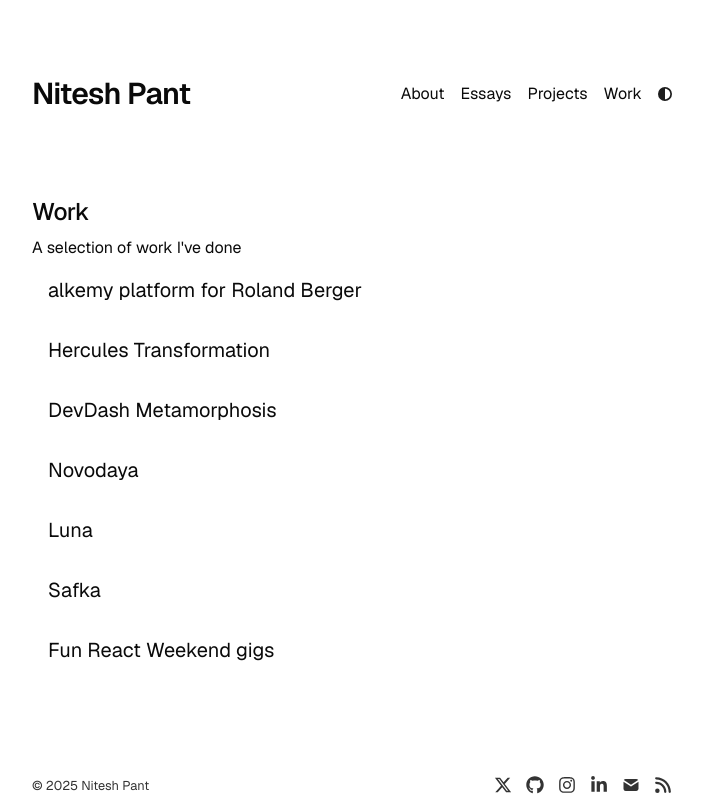
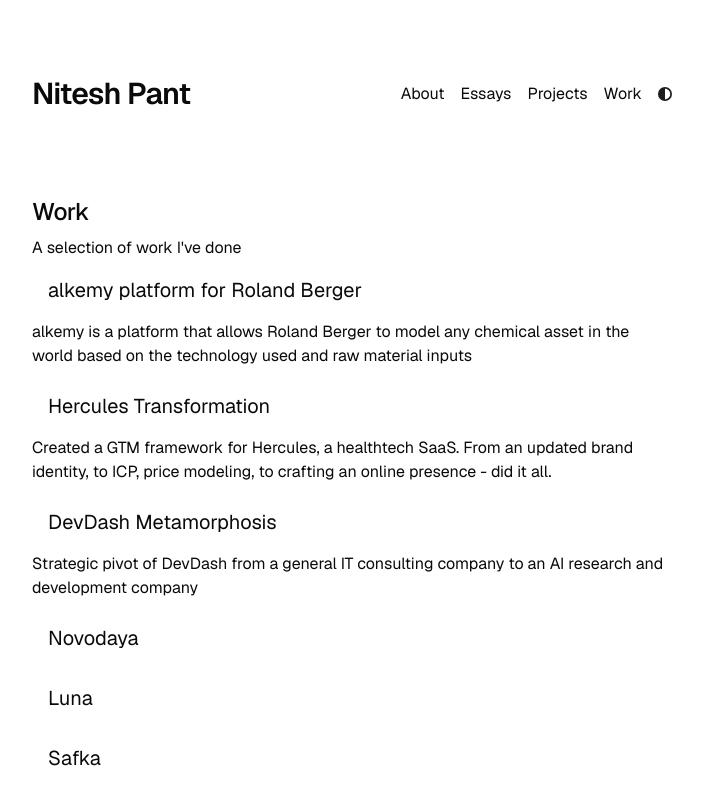
Before and after one commit to niteshpant99/niteshpant.com-site, a Next.js app: page /work in a window 1280 px wide. Shown: the top 800 px of the page, without its empty margins (288-991 px from the left). Built offline with nearby package versions, Linux system fonts and the light colour scheme.

Commit message:
updated work

```diff
--- a/app/work/page.tsx
+++ b/app/work/page.tsx
@@ -13,8 +13,11 @@ export default function Work() {
       <h1 className="mb-2 text-2xl font-medium tracking-tight">Work</h1>
       <p>A selection of work I've done</p>
       <h2 className="mb-4 pl-4 pt-4 text-xl">alkemy platform for Roland Berger</h2>
+      <p className="mb-2">alkemy is a platform that allows Roland Berger to model any chemical asset in the world based on the technology used and raw material inputs</p>
       <h2 className="mb-4 pl-4 pt-4 text-xl">Hercules Transformation</h2>
+      <p className="mb-2">Created a GTM framework for Hercules, a healthtech SaaS. From an updated brand identity, to ICP, price modeling, to crafting an online presence - did it all.</p>
       <h2 className="mb-4 pl-4 pt-4 text-xl">DevDash Metamorphosis</h2>
+      <p className="mb-2">Strategic pivot of DevDash from a general IT consulting company to an AI research and development company</p>
       <h2 className="mb-4 pl-4 pt-4 text-xl">Novodaya</h2>
       <h2 className="mb-4 pl-4 pt-4 text-xl">Luna</h2>
       <h2 className="mb-4 pl-4 pt-4 text-xl">Safka</h2>
```
